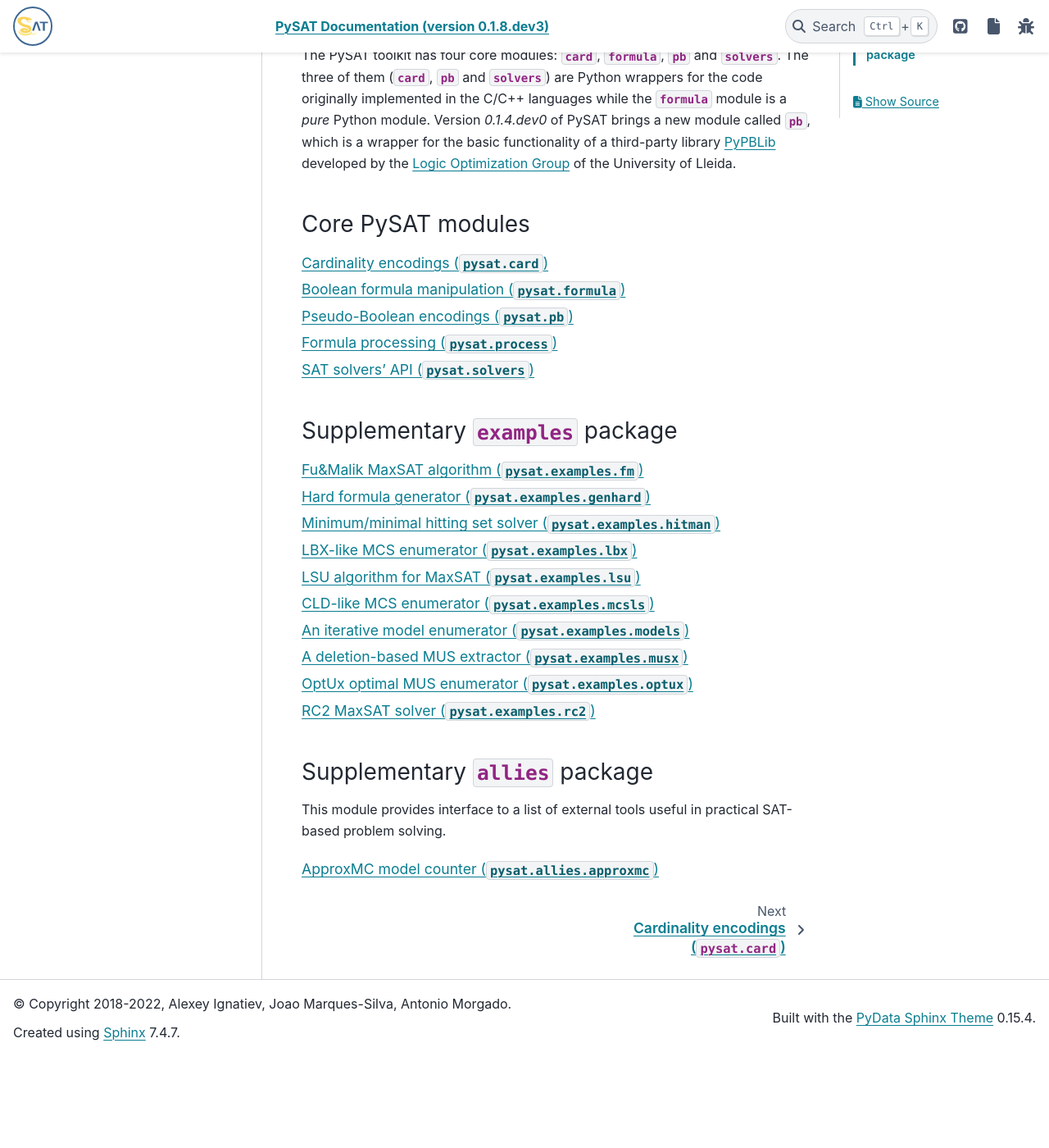
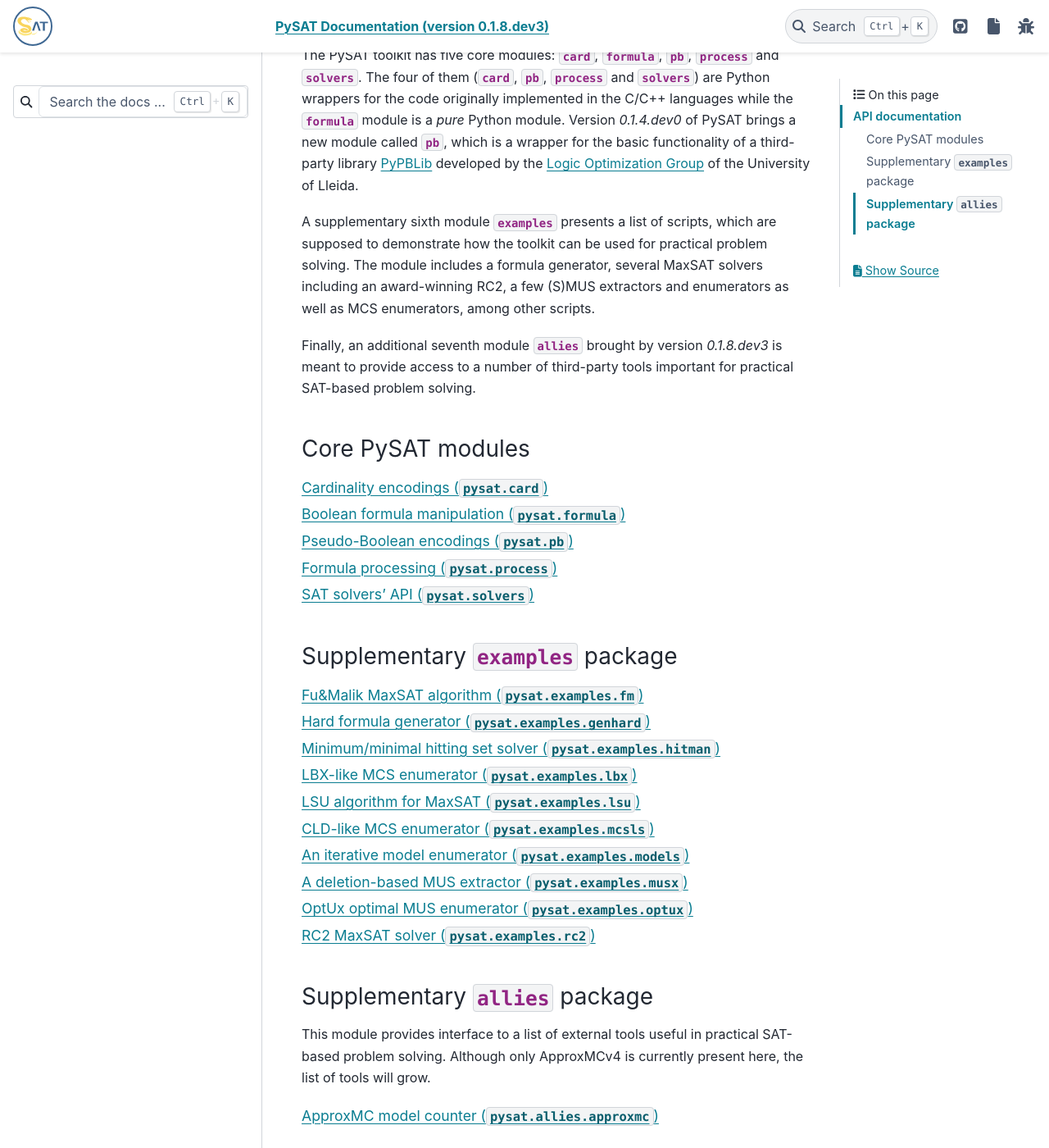
Before and after one commit to pysathq/pysat, a Sphinx documentation site: the page built from docs/index.rst, in a window 1280 px wide and 1400 px high, scrolled down 309 px. Shown: the whole window at 82% size. Built offline with Sphinx 7.4.7 and the PyData theme 0.15.4, drawn with Linux system fonts in a browser that asks for light colours; before the commit the page ends 1597 px from its top, so only the background shows below that.

Commit message:
A few additional comments in the documentation.

```diff
--- a/docs/index.rst
+++ b/docs/index.rst
@@ -9,14 +9,25 @@
 API documentation
 =================
 
-The PySAT toolkit has four core modules: :mod:`.card`, :mod:`.formula`,
-:mod:`.pb` and :mod:`.solvers`. The three of them (:mod:`.card`, :mod:`.pb`
-and :mod:`.solvers`) are Python wrappers for the code originally implemented
-in the C/C++ languages while the :mod:`.formula` module is a *pure* Python
-module. Version *0.1.4.dev0* of PySAT brings a new module called :mod:`pb`,
-which is a wrapper for the basic functionality of a third-party library
-`PyPBLib <https://pypi.org/project/pypblib/>`__ developed by the `Logic
-Optimization Group <http://ulog.udl.cat/>`__ of the University of Lleida.
+The PySAT toolkit has five core modules: :mod:`.card`, :mod:`.formula`,
+:mod:`.pb`, :mod:`.process` and :mod:`.solvers`. The four of them
+(:mod:`.card`, :mod:`.pb`, :mod:`.process` and :mod:`.solvers`) are Python
+wrappers for the code originally implemented in the C/C++ languages while the
+:mod:`.formula` module is a *pure* Python module. Version *0.1.4.dev0* of
+PySAT brings a new module called :mod:`.pb`, which is a wrapper for the basic
+functionality of a third-party library `PyPBLib
+<https://pypi.org/project/pypblib/>`__ developed by the `Logic Optimization
+Group <http://ulog.udl.cat/>`__ of the University of Lleida.
+
+A supplementary sixth module :mod:`.examples` presents a list of scripts,
+which are supposed to demonstrate how the toolkit can be used for practical
+problem solving. The module includes a formula generator, several MaxSAT
+solvers including an award-winning RC2, a few (S)MUS extractors and
+enumerators as well as MCS enumerators, among other scripts.
+
+Finally, an additional seventh module :mod:`.allies` brought by version
+*0.1.8.dev3* is meant to provide access to a number of third-party tools
+important for practical SAT-based problem solving.
 
 Core PySAT modules
 ------------------
@@ -49,7 +60,8 @@
 ------------------------------------
 
 This module provides interface to a list of external tools useful in practical
-SAT-based problem solving.
+SAT-based problem solving. Although only ApproxMCv4 is currently present here,
+the list of tools will grow.
 
 .. toctree::
     api/allies/approxmc
```
